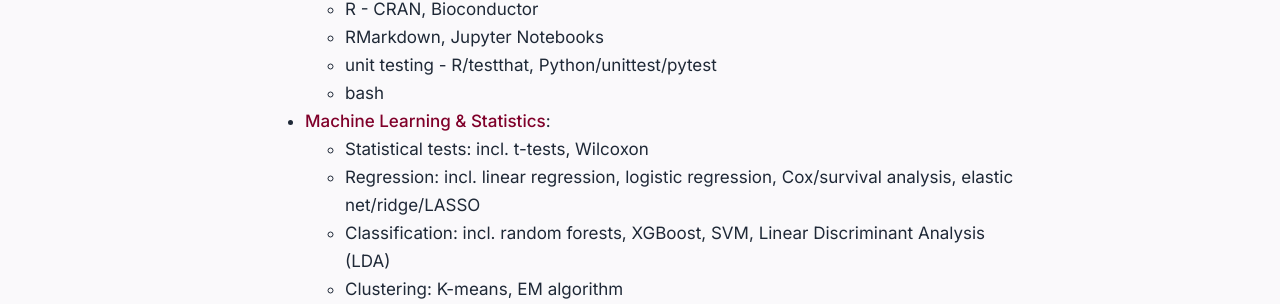
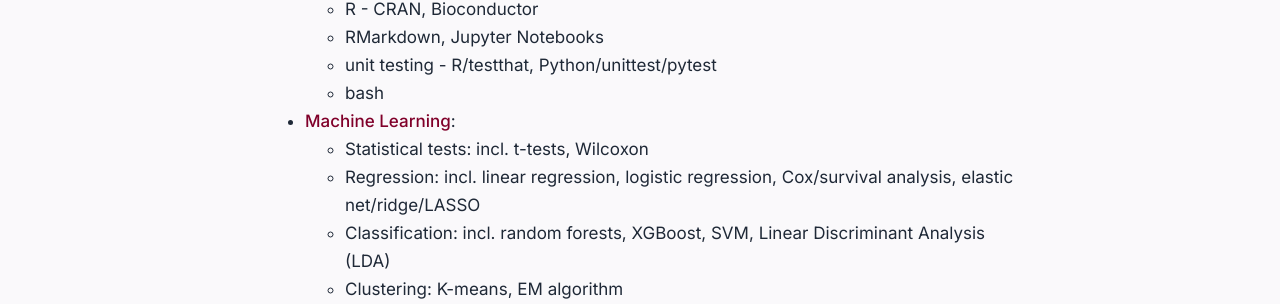
Before and after one commit to katwre/katwre.github.io, a Jekyll site: the page built from skills.md, in a window 1280 px wide and 900 px high, scrolled down 478 px. Shown: the part 149-453 px from the top of the window. Built offline with Jekyll 4.4.1, drawn with Linux system fonts in a browser that asks for light colours; nearby versions of some CDN libraries; a style sheet for code colours, icons or effects is not loaded.

Commit message:
Remove STatisticfs

```diff
--- a/skills.md
+++ b/skills.md
@@ -259,7 +259,7 @@
 
   </li>
 
-  <li><span class="emphasize">Machine Learning &amp; Statistics</span>:
+  <li><span class="emphasize">Machine Learning</span>:
    <ul>
     <li>Statistical tests: incl. t-tests, Wilcoxon</li>
     <li>Regression: incl. linear regression, logistic regression, Cox/survival analysis, elastic net/ridge/LASSO</li>
```
